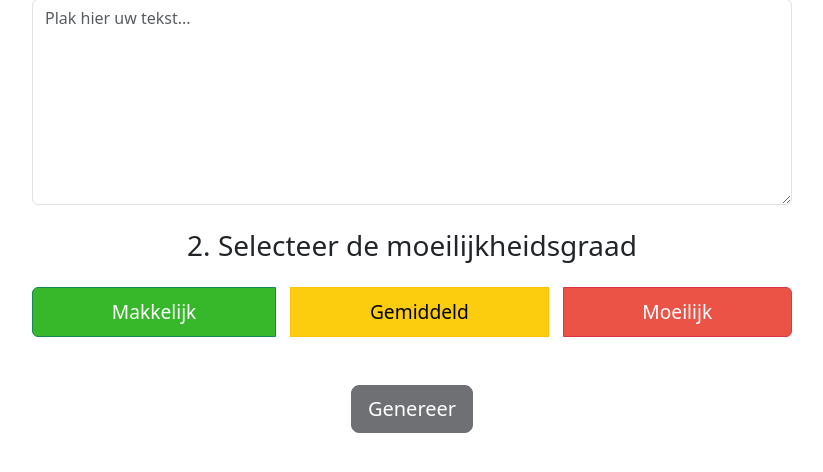
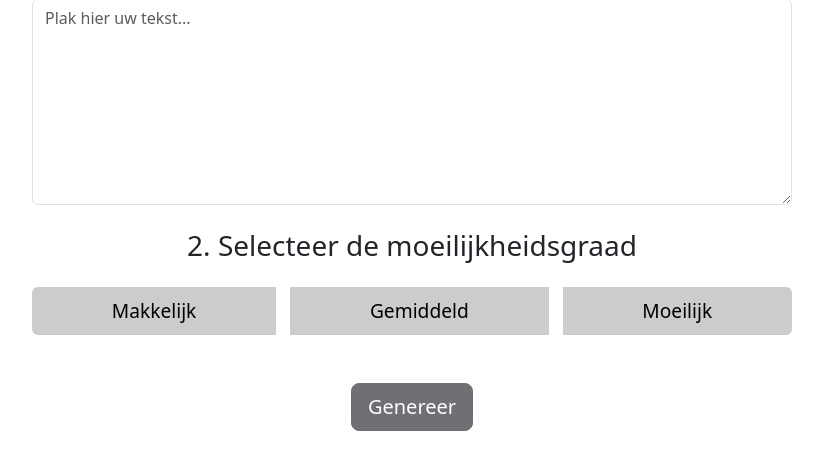
Before and after one commit to teauteau/morphology, a Django app: page /generate/ in a window 1280 px wide. Shown: the part 291-763 px from the top of the page, without its empty margins (228-1051 px from the left). Run offline with Django 5.2, Linux system fonts and the light colour scheme.

Commit message:
Update difficulty levels

```diff
--- a/MorphoAi/webapp/templates/webapp/generate.html
+++ b/MorphoAi/webapp/templates/webapp/generate.html
@@ -2,6 +2,10 @@
 {% block title %}Genereer - MorphoAI{% endblock %}
 {% block content %}
 <div class="container mt-5">
+    <div id="error-alert" class="alert alert-danger alert-dismissible fade show d-none" role="alert">
+        <span id="error-message"></span>
+        <button type="button" class="btn-close" data-bs-dismiss="alert" aria-label="Close"></button>
+    </div>
     <h1 class="display-4">Genereer uw opdrachten</h1>
 
     <h3 class="mt-4">1. Voer uw tekst in</h3>
@@ -9,10 +13,11 @@
 
     <h3 class="mt-4">2. Selecteer de moeilijkheidsgraad</h3>
     <div class="btn-group mt-4" role="group">
-        <button id="easy" class="btn btn-success difficulty-btn"><span class="btn-text">Makkelijk</span></button>
-        <button id="medium" class="btn btn-warning difficulty-btn">Gemiddeld</button>
-        <button id="hard" class="btn btn-danger difficulty-btn"><span class="btn-text">Moeilijk</span></button>
+        <button id="easy" class="btn btn-success difficulty-btn" data-bs-toggle="tooltip" data-bs-placement="top" title="Gebaseerd op Bloom's taxonomie niveaus 1 en 2"><span class="btn-text">Makkelijk</span></button>
+        <button id="medium" class="btn btn-warning difficulty-btn" data-bs-toggle="tooltip" data-bs-placement="top" title="Gebaseerd op Bloom's taxonomie niveaus 3 en 4">Gemiddeld</button>
+        <button id="hard" class="btn btn-danger difficulty-btn" data-bs-toggle="tooltip" data-bs-placement="top" title="Gebaseerd op Bloom's taxonomie niveaus 5 en 6"><span class="btn-text">Moeilijk</span></button>
     </div>
+
 
     <br />
     <button id="generate-btn" class="btn btn-dark btn-lg mt-4" disabled>Genereer</button>
@@ -23,20 +28,7 @@
         font-family: 'Arial', sans-serif;
     } */
 
-    #easy.difficulty-btn {
-        background-color: #36b82a;
-        /* border: 0px solid #36b82a; */
-    }
-    #medium.difficulty-btn {
-        background-color: #fccd0e;
-        /* border: 0px solid #36b82a; */
 
-    }
-    #hard.difficulty-btn {
-        background-color: #eb5347;
-        /* border: 0px solid #36b82a; */
-
-    }
 
     .container {
         max-width: 800px;
@@ -48,19 +40,54 @@
         display: flex;
         gap: 15px;
     }
+    .difficulty-btn {
+    background-color: #ccc; /* grey for inactive state */
+    color: black;
+    padding: 10px 20px;
+    font-size: 1.2rem;
+    transition: all 0.1s ease-in-out;
+    position: relative;
+    border: none;
+}
 
-    .difficulty-btn {
-        padding: 10px 20px;
-        font-size: 1.2rem;
-        transition: all 0.1s ease-in-out;
-        position: relative; /* Needed for proper text inversion */
+    #easy.difficulty-btn.active {
+    background-color: #36b82a;
+    color: white;
+    transform: scale(1.05);
     }
 
-    .difficulty-btn.active {
-        border: 3px solid black;
-        transform: scale(1.1);
-        /* background-color: rgba(0, 0, 0, 0.1); Your existing effect */
+    #medium.difficulty-btn.active {
+    background-color: #fccd0e;
+    color: black;
+    transform: scale(1.05);
     }
+
+    #hard.difficulty-btn.active {
+    background-color: #eb5347;
+    color: white;
+    transform: scale(1.05);
+    }
+
+
+    /* Tooltip styling */
+    .difficulty-btn::after {
+        content: attr(data-tooltip);
+        position: absolute;
+        bottom: 125%;
+        left: 50%;
+        transform: translateX(-50%);
+        background-color: #333;
+        color: #fff;
+        padding: 6px 10px;
+        border-radius: 6px;
+        font-size: 0.9rem;
+        white-space: nowrap;
+        opacity: 0;
+        pointer-events: none;
+        transition: opacity 0.2s;
+        z-index: 10;
+    }
+
 
     #generate-btn {
         transition: all 0.1s ease-in-out;
@@ -74,26 +101,54 @@
 </style>
 
 <script>
+function showError(message) {
+    const alertBox = document.getElementById("error-alert");
+    const errorMessage = document.getElementById("error-message");
+
+    // Check if the alertBox and errorMessage exist
+    if (!alertBox || !errorMessage) {
+        console.error("Error alert or message element not found");
+        return;
+    }
+
+    // Set the error message text
+    errorMessage.textContent = message;
+    alertBox.classList.remove("d-none");  // Make alert visible
+
+    // Auto-hide after 5 seconds (5000ms)
+    setTimeout(() => {
+        alertBox.classList.add("d-none");  // Hide the alert
+    }, 5000);
+}
+
     console.log("JavaScript loaded");
     const textInput = document.getElementById("text-input");
     const generateBtn = document.getElementById("generate-btn");
     const difficultyButtons = document.querySelectorAll(".difficulty-btn");
 
-    let selectedDifficulty = null;
+    let selectedDifficulties = new Set();
 
     textInput.addEventListener("input", updateButtonState);
 
     difficultyButtons.forEach((button) => {
         button.addEventListener("click", () => {
-            selectedDifficulty = button.innerText;
-            difficultyButtons.forEach((btn) => btn.classList.remove("active"));
-            button.classList.add("active");
+            const level = button.getAttribute("id");
+
+            if (selectedDifficulties.has(level)) {
+                selectedDifficulties.delete(level);
+                button.classList.remove("active");
+            } else {
+                selectedDifficulties.add(level);
+                button.classList.add("active");
+            }
+
             updateButtonState();
         });
     });
 
+
     function updateButtonState() {
-        generateBtn.disabled = !(textInput.value.trim() && selectedDifficulty);
+        generateBtn.disabled = !(textInput.value.trim() && selectedDifficulties.size > 0);
     }
 
     generateBtn.addEventListener("click", async () => {
@@ -105,13 +160,14 @@
         generateBtn.disabled = true;
 
         try {
+            const levels = Array.from(selectedDifficulties); // ["Makkelijk", "Gemiddeld"]
             const response = await fetch("{% url 'generate' %}", {
                 method: "POST",
                 headers: {
                     "Content-Type": "application/json",
                     "X-CSRFToken": getCookie("csrftoken"),
                 },
-                body: JSON.stringify({ text: text, difficulty: selectedDifficulty }),
+                body: JSON.stringify({ text: text, difficulty: levels }),
             });
 
             const data = await response.json();
@@ -119,9 +175,12 @@
                 window.location.href = data.result_url;  // Redirect to results page
             } else {
                 console.error("Fout:", data.error);
+                showError("Er is iets misgegaan bij het genereren. Probeer het opnieuw.");
             }
         } catch (error) {
             console.error("Error:", error);
+            showError("Er is een fout opgetreden. Controleer je verbinding of probeer het later opnieuw.");
+
         }
 
         generateBtn.innerText = "Genereer";
@@ -136,5 +195,13 @@
 
 
 <div id="morpheme-output" class="mt-4"></div>
+<!-- Bootstrap JS bundle -->
+<script src="https://cdn.jsdelivr.net/npm/bootstrap@5.3.3/dist/js/bootstrap.bundle.min.js"></script>
+
+<!-- Then your custom tooltip code -->
+<script>
+    const tooltipTriggerList = document.querySelectorAll('[data-bs-toggle="tooltip"]');
+    const tooltipList = [...tooltipTriggerList].map(el => new bootstrap.Tooltip(el));
+</script>
 
 {% endblock %}
--- a/MorphoAi/webapp/utils.py
+++ b/MorphoAi/webapp/utils.py
@@ -133,8 +133,10 @@ def generate_affix_matching_exercises(morphemes, important_words, count):
 
     for m in morphemes:
         word = m.get('word', '')
+        # check if word is in important words
         if word not in important_words:
             continue
+
 
         free = m.get('free', [])
         bound = m.get('bound', {})
@@ -142,29 +144,21 @@ def generate_affix_matching_exercises(morphemes, important_words, count):
         suffixes = bound.get('suffixes', [])
         other = bound.get('other', [])
 
+        # make list with the words morphemes
         all_morphemes = free + prefixes + suffixes + other
 
+        # if there are more than 2 morphemes, go over all letters from left to right till a morpheme is found on the left or right
         if (len(all_morphemes) > 2):
             for i in range(1, len(word)):
                 left = word[:i]
                 right = word[i:]
-                if left in all_morphemes:
-                    candidates.append((left, word[i:], word))
-                if right in all_morphemes:
-                    candidates.append((word[:i], right, word))
+                if left in all_morphemes or right in all_morphemes:
+                    candidates.append((left, right, word))
 
-
+        # if there are 2 morphemes, add them to the candidates list
         if len(all_morphemes) == 2:
             candidates.append((all_morphemes[0], all_morphemes[1], word))
 
-        if (len(all_morphemes) > 2):
-            for i in range(1, len(word)):
-                left = word[:i]
-                right = word[i:]
-                if left in all_morphemes:
-                    candidates.append((left, word[i:], word))
-                elif right in all_morphemes:
-                    candidates.append((word[:i], right, word))
 
     selected = random.sample(candidates, min(count, len(candidates)))
     if not selected:
@@ -235,7 +229,7 @@ def generate_exercises(text, nr_of_identify, nr_of_fill_in_blanks, nr_of_alterna
     Generates exercises for the given text
     returns in format exercises = [(exercise_text, answer_text), ...]
     """
-    total_words_needed = nr_of_identify + nr_of_fill_in_blanks + nr_of_alternative_forms + nr_wrong + nr_affix
+    total_words_needed = nr_of_identify + nr_of_fill_in_blanks + nr_of_alternative_forms + nr_wrong + 4
     important_words = extract_important_words(text, total_words_needed)
     morphemes = extract_morphemes(important_words)
     exercises = []
@@ -264,8 +258,7 @@ def generate_exercises(text, nr_of_identify, nr_of_fill_in_blanks, nr_of_alterna
     word_index += nr_wrong
 
     if nr_affix > 0:
-        print(nr_affix)
-        exercise = generate_affix_matching_exercises(morphemes, important_words, nr_affix)
+        exercise = generate_affix_matching_exercises(morphemes, important_words, 4)
         exercises.extend(exercise)
         print(exercise)
 
```
Also changed, not shown: MorphoAi/db.sqlite3.
